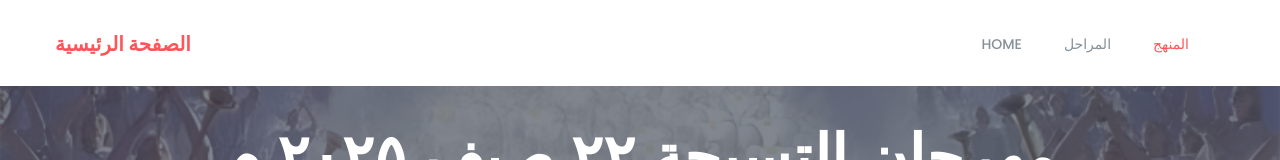
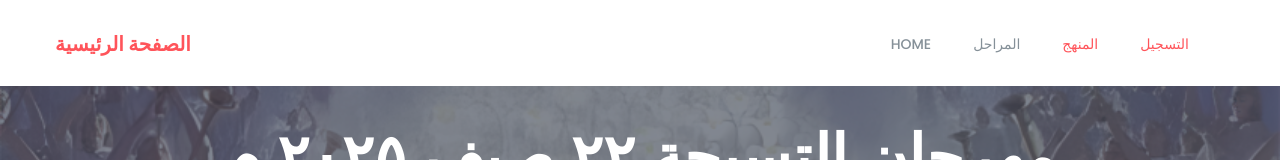
Before and after one commit to Abanobshafeeq/V3, a plain HTML site: page index.html in a window 1280 px wide. Shown: the top 160 px of the page. Drawn offline with nearby package versions, Linux system fonts and the light colour scheme.

Commit message:
change_in_index_file

```diff
--- a/index.html
+++ b/index.html
@@ -80,6 +80,8 @@
 			                    <li class=" scroll active"><a href="#home">home</a></li>
 			                    <li class="scroll"><a href="#works">المراحل</a></li>
 			                    <li class="scroll"><a href="#contact">المنهج</a></li>
+								<li class="scroll"><a href="#contact">التسجيل</a></li>
+
 			                </ul><!--/.nav -->
 			            </div><!-- /.navbar-collapse -->
 			        </div><!--/.container-->
```
